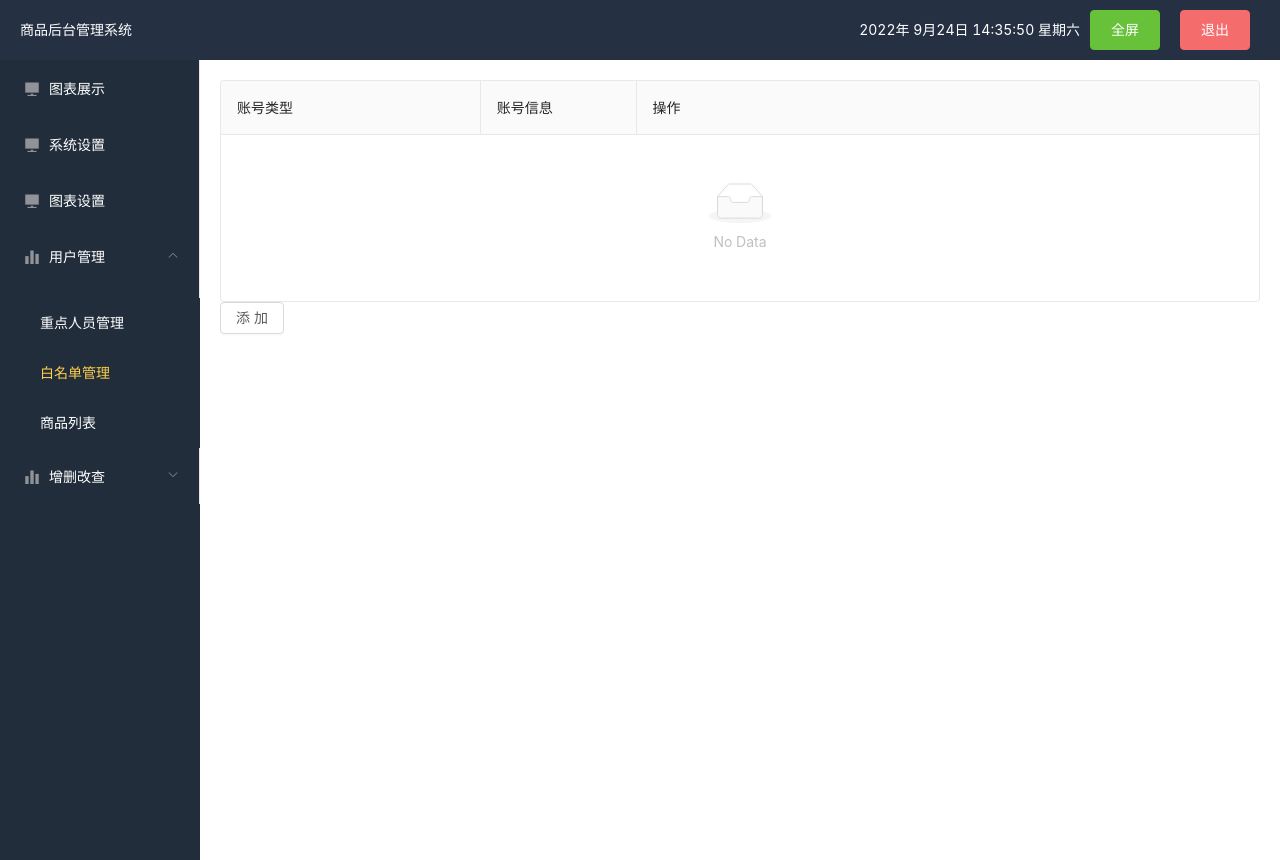
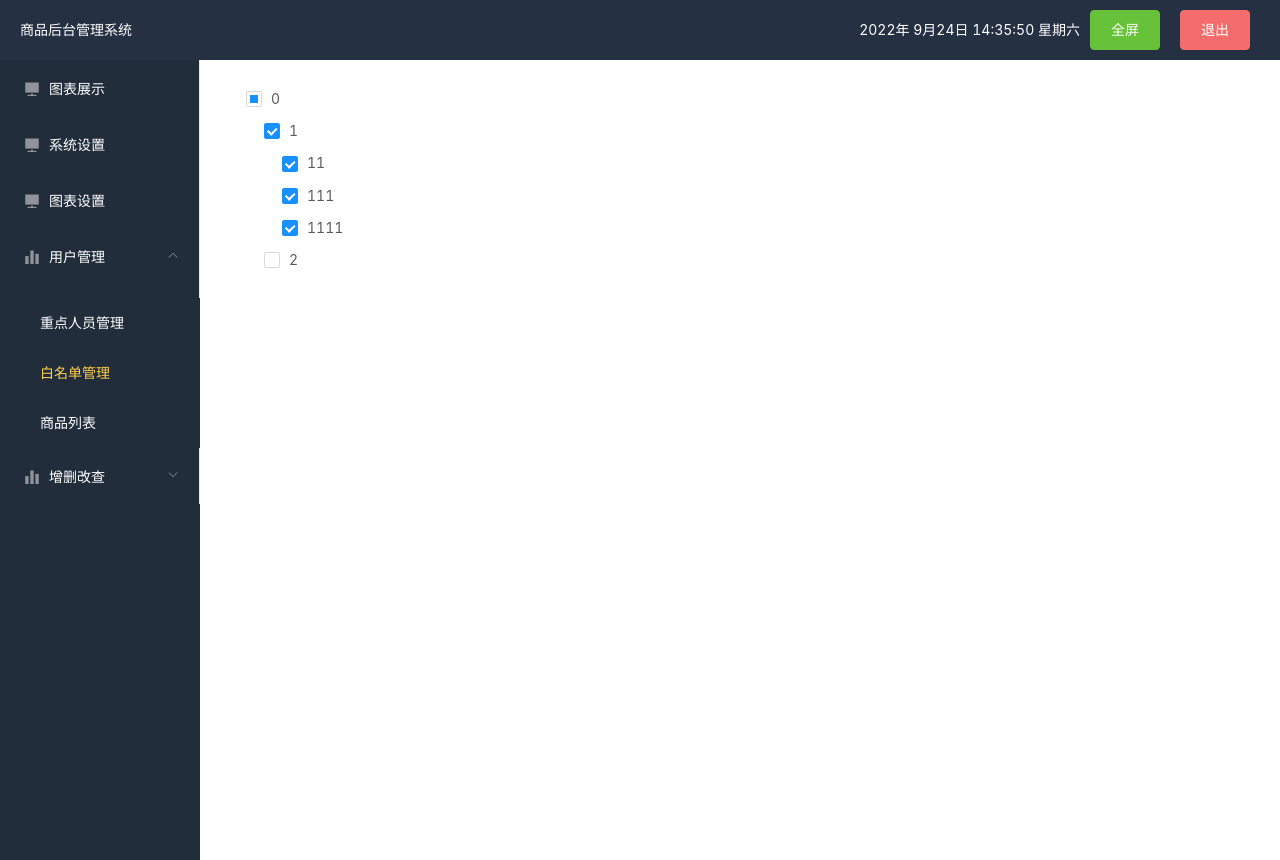
Before and after one commit to dongtuo965/hou-vue2, a Vue app: page /usermanager/whitename in a window 1280 px wide. Built offline with nearby package versions, Linux system fonts and the light colour scheme; what vue-particles would draw is missing.

Commit message:
布局调整

```diff
--- a/src/views/GouWuChe.vue
+++ b/src/views/GouWuChe.vue
@@ -132,16 +132,16 @@ export default {
       this.currentPage = pageVal
       this.getData()
     },
-    getData() {
-      this.$axios.get('http://localhost:8888/goods/list',
-        {params: {current: this.currentPage, pagesize: this.pageSize}}).then((res) => {
-        console.log(res)
-        this.total = res.data.total
-        this.tableData = res.data.list
-      }).catch((err) => {
-        console.log(err)
-      })
-    },
+    // getData() {
+    //   this.$axios.get('http://localhost:8888/goods/list',
+    //     {params: {current: this.currentPage, pagesize: this.pageSize}}).then((res) => {
+    //     console.log(res)
+    //     this.total = res.data.total
+    //     this.tableData = res.data.list
+    //   }).catch((err) => {
+    //     console.log(err)
+    //   })
+    // },
 
     goBack() {
       console.log('go back');
--- a/src/views/WhiteName.vue
+++ b/src/views/WhiteName.vue
@@ -1,208 +1,79 @@
 <template>
-  <div>
-    <a-table :columns="columns" :data-source="data" bordered :pagination="false">
-      <template
-        v-for="col in ['name', 'age', 'address']"
-        :slot="col"
-        slot-scope="text, record, index"
-      >
-        <div :key="col">
-          <a-input
-            v-if="record.editable"
-            style="margin: -5px 0"
-            :value="text"
-            @change="e => handleChange(e.target.value, record.key, col)"
-          />
-          <template v-else>
-            {{ text }}
-          </template>
-        </div>
-      </template>
-      <template slot="name" slot-scope="text, record, index">
-        <a-select default-value="lucy" style="width: 100%" v-model="record.name" :disabled="ifdisabled">
-          <a-select-option value="jack">
-            Jack
-          </a-select-option>
-          <a-select-option value="lucy">
-            Lucy
-          </a-select-option>
-          <a-select-option value="disabled" >
-            Disabled
-          </a-select-option>
-          <a-select-option value="Yiminghe">
-            yiminghe
-          </a-select-option>
-        </a-select>
-
-      </template>
-      <template slot="age" slot-scope="text, record, index">
-        <a-input v-model="record.age" :disabled="ifdisabled"/>
-      </template>
-
-      <template slot="operation" slot-scope="text, record, index">
-        <div class="editable-row-operations">
-{{record}}
-        <span  v-if="!record.editable" >
-          <a @click="() => save(record,record.key,record.editable)">保存</a>
-          <a-popconfirm   title="您确定要取消吗?"
-                        okText="确定"
-                        cancelText="取消" @confirm="() => cancel(record.key,index)">
-            <a>取消</a>
-          </a-popconfirm>
-        </span>
-          <span v-else>
-          <a :disabled="editingKey !== ''" @click="() => edit(record.key)">编辑</a>
-        </span>
-
-          <a-popconfirm
-            v-if="data.length>1&&record.key"
-            title="您确定要删除吗?"
-            okText="确定"
-            cancelText="取消"
-            @confirm="() => onDelete(record.key)"
-          >
-            <a href="javascript:;">删除</a>
-          </a-popconfirm>
-        </div>
-      </template>
-    </a-table>
-    <a-button class="editable-add-btn" @click="handleAdd">
-      添加
-    </a-button>
-  </div>
+  <a-tree
+    v-model="checkedKeys"
+    checkable
+    :expanded-keys="expandedKeys"
+    :auto-expand-parent="autoExpandParent"
+    :selected-keys="selectedKeys"
+    :tree-data="treeData"
+    @expand="onExpand"
+    @check="onCheck"
+    @select="onSelect"
+  />
 </template>
 <script>
-  const columns = [
+  const treeData = [
     {
-      title: '账号类型',
-      dataIndex: 'name',
-      width: '25%',
-      scopedSlots: {customRender: 'name'},
-    },
-    {
-      title: '账号信息',
-      dataIndex: 'age',
-      width: '15%',
-      scopedSlots: {customRender: 'age'},
-    },
-    {
-      title: '操作',
-      dataIndex: 'operation',
-      scopedSlots: {customRender: 'operation'},
+      title: '0',
+      key: '0',
+      children: [
+        {
+          title: '1',
+          key: '1',
+          children: [
+            { title: '11', key: '110' },
+            { title: '111', key: '1110' },
+            { title: '1111', key: '11110' },
+          ],
+        },
+        {
+          title: '2',
+          key: '2',
+          children: [
+            { title: '22', key: '220' },
+            { title: '222', key: '2220' },
+            { title: '2222', key: '22220' },
+          ],
+        },
+      ],
     },
   ];
 
-  const data = [];
-  for (let i = 0; i < 0; i++) {
-    data.push({
-      key: i.toString(),
-      name: `Edrward ${i}`,
-      age: ``,
-    });
-  }
   export default {
     data() {
       return {
-        data,
-        columns,
-        editingKey: '',
-        ifdisabled: false,
+        // 默认展开的树
+        expandedKeys: ['0', '1'],
+        autoExpandParent: true,
+        // 默认勾选的框
+        checkedKeys: ['1'],
+        selectedKeys: [],
+        treeData,
       };
     },
-    mounted() {
-      this.cacheData = this.data.map(item => ({...item}));
-      console.log(this.cacheData)
+    watch: {
+      checkedKeys(val) {
+        console.log('onCheck', val);
+      },
     },
     methods: {
-      handleChange(value, key, column) {
-        const newData = [...this.data];
-        const target = newData.find(item => key === item.key);
-        if (target) {
-          target[column] = value;
-          this.data = newData;
-        }
+      // 展开合上 树 触发的事件
+      onExpand(expandedKeys) {
+        console.log('onExpand', expandedKeys);
+        // if not set autoExpandParent to false, if children expanded, parent can not collapse.
+        // or, you can remove all expanded children keys.
+        this.expandedKeys = expandedKeys;
+        this.autoExpandParent = false;
       },
-
-      handleAdd() {
-
-        this.ifdisabled = false
-        // 如果文本框是禁用的状态，就可以继续添加
-        // if (this.ifdisabled == true) {
-          const {count, data} = this;
-          const newData = {
-            key: JSON.stringify(new Date()),
-            name: ``,
-            age: ``,
-            address: ``
-          };
-          this.data = [...data, newData];
-          this.count = count + 1;
-          // this.ifdisabled = true
-          this.cacheData = this.data.map(item => ({...item}));
-          // 表格的数据
-          console.log(this.cacheData)
-        // } else {
-        //   this.$message.warning('请先进行保存再添加下一条信息')
-        //   return false
-        // }
-
-
+      onCheck(checkedKeys) {
+        console.log('onCheck', checkedKeys);
+        this.checkedKeys = checkedKeys;
       },
-      onDelete(key) {
-        const dataSource = [...this.data];
-        this.data = dataSource.filter(item => item.key !== key);
-      },
-
-      edit(key) {
-        console.log(key)
-        const newData = [...this.data];
-        const target = newData.find(item => key === item.key);
-        this.editingKey = key;
-        if (target) {
-          this.ifdisabled = false
-          target.editable = false;
-          this.data = newData;
-        }
-      },
-      save(record,key,editable) {
-        // 如果表格里的文本框有值在执行
-        if(record.name&&record.age){
-        console.log(key)
-        const newData = [...this.data];
-        const newCacheData = [...this.cacheData];
-        const target = newData.find(item => key === item.key);
-        const targetCache = newCacheData.find(item => key === item.key);
-        if (target && targetCache) {
-          this.ifdisabled = true
-          target.editable = true;
-          console.log(target)
-          console.log(targetCache)
-          // delete target.editable;
-          this.data = newData;
-          Object.assign(targetCache, target);
-          this.cacheData = newCacheData;
-        }
-        this.editingKey = '';
-        }else {
-          this.$message.warning('请将信息填写完整后在进行保存')
-        }
-      },
-      cancel(key,index) {
-        this.data.splice(index,1)
-        const newData = [...this.data];
-        const target = newData.find(item => key === item.key);
-        this.editingKey = '';
-        if (target) {
-          Object.assign(target, this.cacheData.find(item => key === item.key));
-          delete target.editable;
-          this.data = newData;
-        }
+      // 点框后面的文字触发的事件
+      onSelect(selectedKeys, info) {
+        console.log('onSelect', info);
+        this.selectedKeys = selectedKeys;
       },
     },
   };
 </script>
-<style scoped>
-  .editable-row-operations a {
-    margin-right: 8px;
-  }
-</style>
--- a/src/views/crud/DefinedComponent.vue
+++ b/src/views/crud/DefinedComponent.vue
@@ -1,9 +1,9 @@
 <template>
   <!--设置parentContent的宽高为浏览器大小-->
   <div class="parentContent" ref="parentContent">
-    <a-button type="primary" @click="exportImg">
-      导出图谱
-    </a-button>
+<!--    <a-button type="primary" @click="exportImg">-->
+<!--      导出图谱-->
+<!--    </a-button>-->
     <div id="container" ref="container"></div>
 
 
@@ -347,11 +347,11 @@
   .parentContent {
     width: 100%;
     height: 100%;
-    position: absolute;
-    left: 0;
-    top: 0;
-    right: 0;
-    bottom: 0;
+    /*position: absolute;*/
+    /*left: 50;*/
+    /*top: 0;*/
+    /*right: 0;*/
+    /*bottom: 0;*/
   }
   #nodeDetails {
     list-style: none;
```
